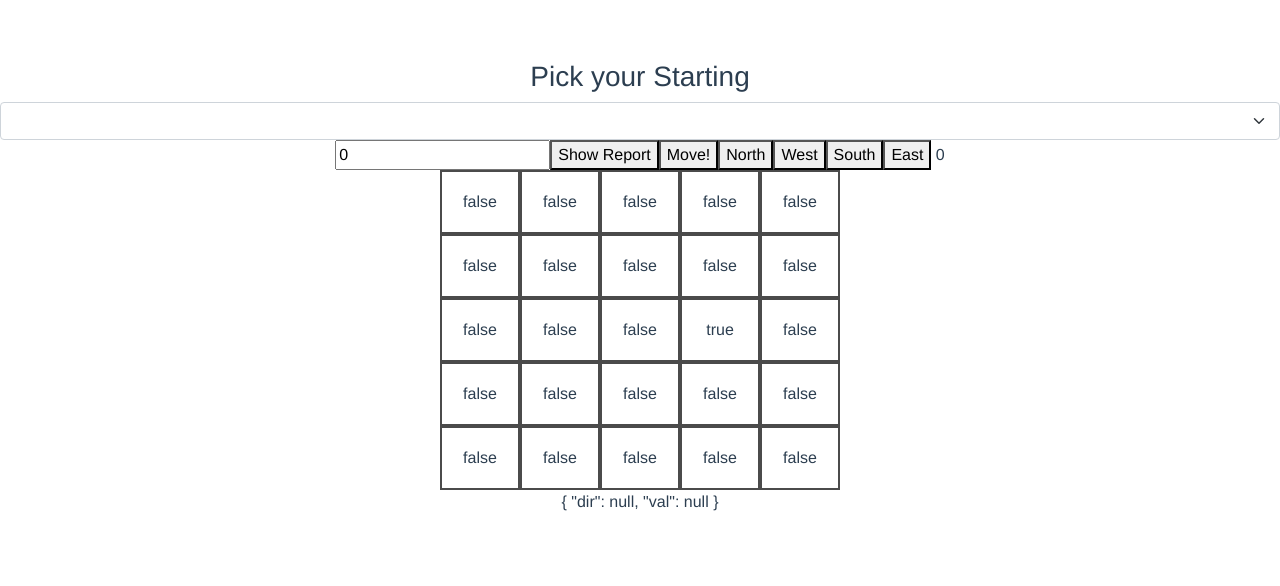
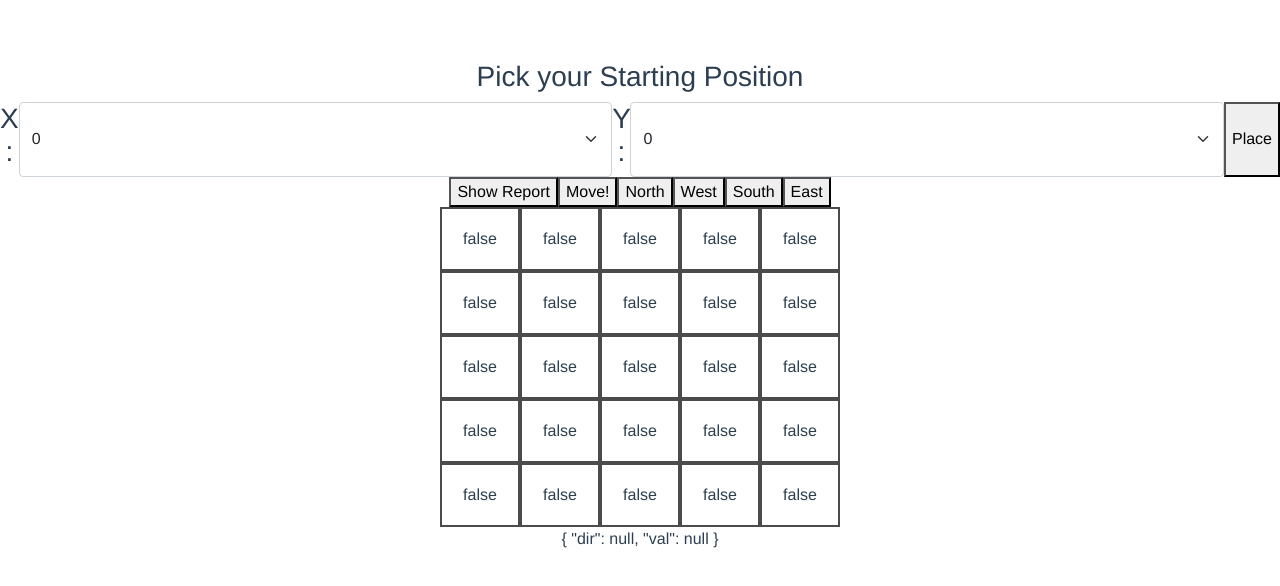
Before and after one commit to JarredKilbride/Tablerobot, a Vue app: page / in a window 1280 px wide. Shown: the top 586 px of the page. Built offline with nearby package versions, Linux system fonts and the light colour scheme.

Commit message:
start input is working

```diff
--- a/src/App.vue
+++ b/src/App.vue
@@ -2,7 +2,7 @@
 <div>
 
   <!-- input/controller. -->
-  <Controller @direction="setDirection" @move="move" @report="showReport"/>
+  <Controller @direction="setDirection" @move="move" @report="showReport" @setPosition="place"/>
   <div class="table-top">
 
     <!-- cells -->
@@ -36,8 +36,8 @@ export default {
       val:null})
     //creating robot object
     let robot = ref({
-      x:3,
-      y:2,
+      x:null,
+      y:null,
       facing:'',
       reportActive:false
     })
@@ -71,6 +71,9 @@ let move = () => {
    && robot.value.y+currentDirection.value.val>-1)){
      robot.value.x += currentDirection.value.val
    }
+   else {
+     console.log(robot.value.y+currentDirection.value.val)
+   }
 }
 
 //this emited from the controller.vue
@@ -83,10 +86,19 @@ const setDirection = (event)=> {
 
 //emited from the controller.vue, shows robot report.
 const showReport = ()=> {
+  if(robot.value.x!==null){
   robot.value.reportActive = !robot.value.reportActive
+  }
 }
 
-  return {cells,robot,setDirection,move,currentDirection,showReport}
+//emit from the controller. user selects the starting cell
+const place = (e) => {
+  //using parseInt to convert the drop down from string to number
+  robot.value.x = parseInt(e.x)
+  robot.value.y = parseInt(e.y)
+}
+
+  return {cells,robot,setDirection,move,currentDirection,showReport,place}
   }
 }
 
--- a/src/components/Controller.vue
+++ b/src/components/Controller.vue
@@ -1,24 +1,35 @@
 <template>
   <div>
-      <h3>Pick your Starting</h3>
-
-        <select v-model="testing" class="form-select" aria-label="Default select example">
+      <div class="starting-input">
+      <h3>Pick your Starting Position</h3>
+      <div class="starting-inner">
+          <h3>X :</h3>
+        <select v-model="axis.x" class="form-select" aria-label="X axis select">
         <option selected> X Axis</option>
-        <option value="1">One</option>
-        <option value="2">Two</option>
-        <option value="3">Three</option>
-        <option value="4">Four</option>
-        <option value="5">Five</option>
+        <option value=0>0</option>
+        <option value=1>1</option>
+        <option value=2>2</option>
+        <option value=3>3</option>
+        <option value=4>4</option>
         </select>
-
-    <input type="text" v-model="testing">
+        <h3>Y :</h3>
+<select v-model="axis.y" class="form-select" aria-label="Y axis select">
+        <option selected> Y Axis</option>
+        <option value=0>0</option>
+        <option value=1>1</option>
+        <option value=2>2</option>
+        <option value=3>3</option>
+        <option value=4>4</option>
+        </select>
+        <button @click.prevent="userSetPosition">Place</button>
+        </div>
+    </div>
      <button @click.prevent="report()">{{reportButtonText}}</button>
     <button @click.prevent="move()">Move!</button>
     <button @click.prevent="direction({dir:'y', val:1, facing:'North'})" >North</button>
     <button @click.prevent="direction({dir:'x', val:-1, facing:'West'})">West</button>
     <button @click.prevent="direction({dir:'y', val:-1, facing:'South'})">South</button>
     <button @click.prevent="direction({dir:'x', val:1, facing:'East'})">East</button>
-    {{testing}}
   </div>
 </template>
 
@@ -28,7 +39,11 @@ export default {
 
     setup(props,{emit}){
 
-        let testing = ref(0)
+        let axis = ref({
+            x:0,
+            y:0
+        })
+
         let reportButtonText = ref('Show Report')
         //triggers the setDirection fuction on the app.vue file.
         function direction(e){
@@ -46,13 +61,19 @@ export default {
             //  reportButtonText.value = 'Show Report' ? 'Hide Report' : 'Show Report'
         }
 
+        function userSetPosition(){
+                emit('setPosition',axis.value)
+        }
 
 
-           return {direction,move,report,reportButtonText,testing}
+
+           return {direction,move,report,reportButtonText,axis,userSetPosition}
     }
 }
 </script>
 
 <style>
-
+.starting-inner{
+    display: flex;
+}
 </style>
```
Also changed, not shown: src/components/RobotReport.vue (added, +13 -0 lines).
